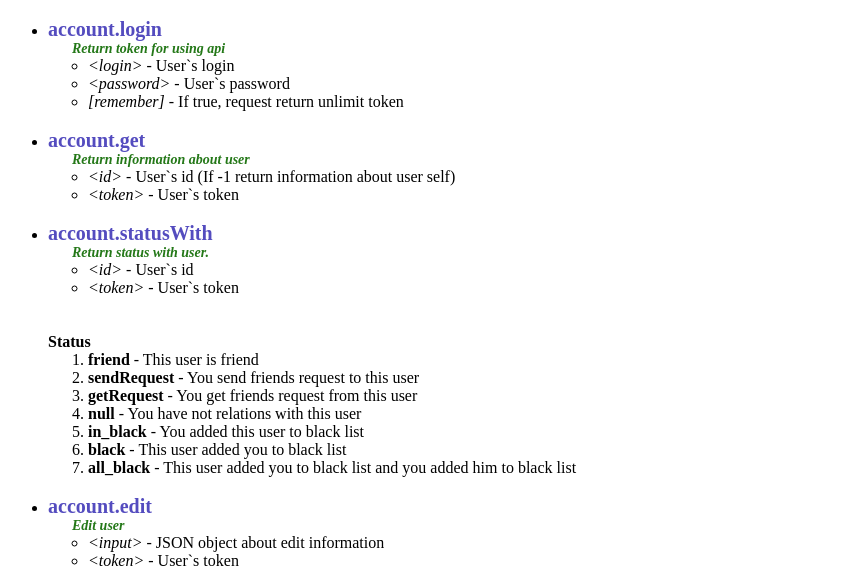
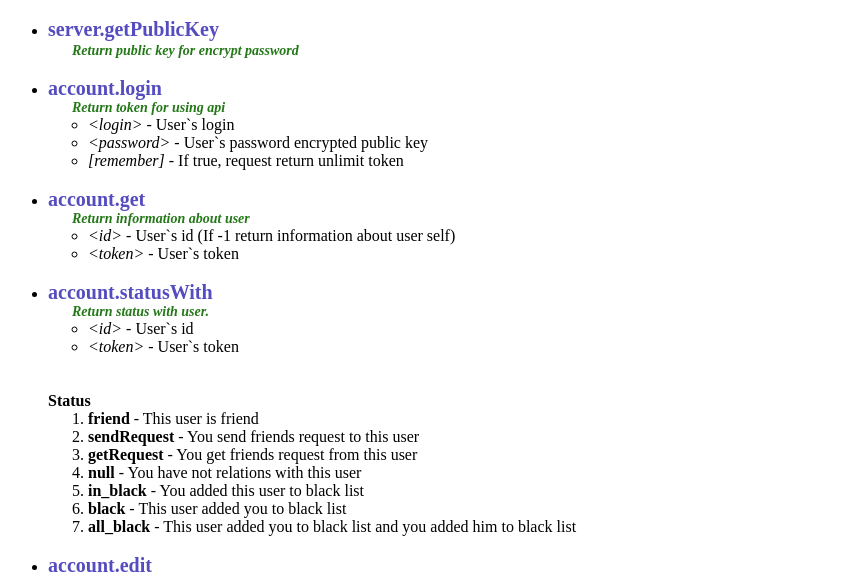
Before and after one commit to EdmonDantes/SLW, a plain HTML site: page html/html_static/README_API.html in a window 1280 px wide. Shown: the part 146-720 px from the top of the page, without its empty margins (0-855 px from the left). Drawn offline with Linux system fonts and the light colour scheme.

Commit message:
Add file with 2048 bit key. Edit documentation. Edit userEngine

```diff
--- a/html/html_static/README_API.html
+++ b/html/html_static/README_API.html
@@ -22,13 +22,21 @@
 Send "GET" or "POST" request to "http://DOMEN/api/&lt;method&gt;?[args]" or "http://DOMEN/&lt;lang&gt;/api/&lt;method&gt;?[args]"
 <h1>Methods</h1>
 <ul>
+
+    <li>
+        <method>server.getPublicKey</method>
+        <br/>
+        <return>Return public key for encrypt password</return>
+    </li>
+    <br/>
+
     <li>
         <method>account.login</method>
         <br/>
         <return>Return token for using api</return>
         <ul>
             <li><i>&lt;login&gt;</i> - User`s login</li>
-            <li><i>&lt;password&gt;</i> - User`s password</li>
+            <li><i>&lt;password&gt;</i> - User`s password encrypted public key</li>
             <li><i>[remember]</i> - If true, request return unlimit token</li>
         </ul>
     </li>
```
Also changed, not shown: module/LiveLib/live_lib_userEngine.js (+7 -3 lines), 1 other file.
